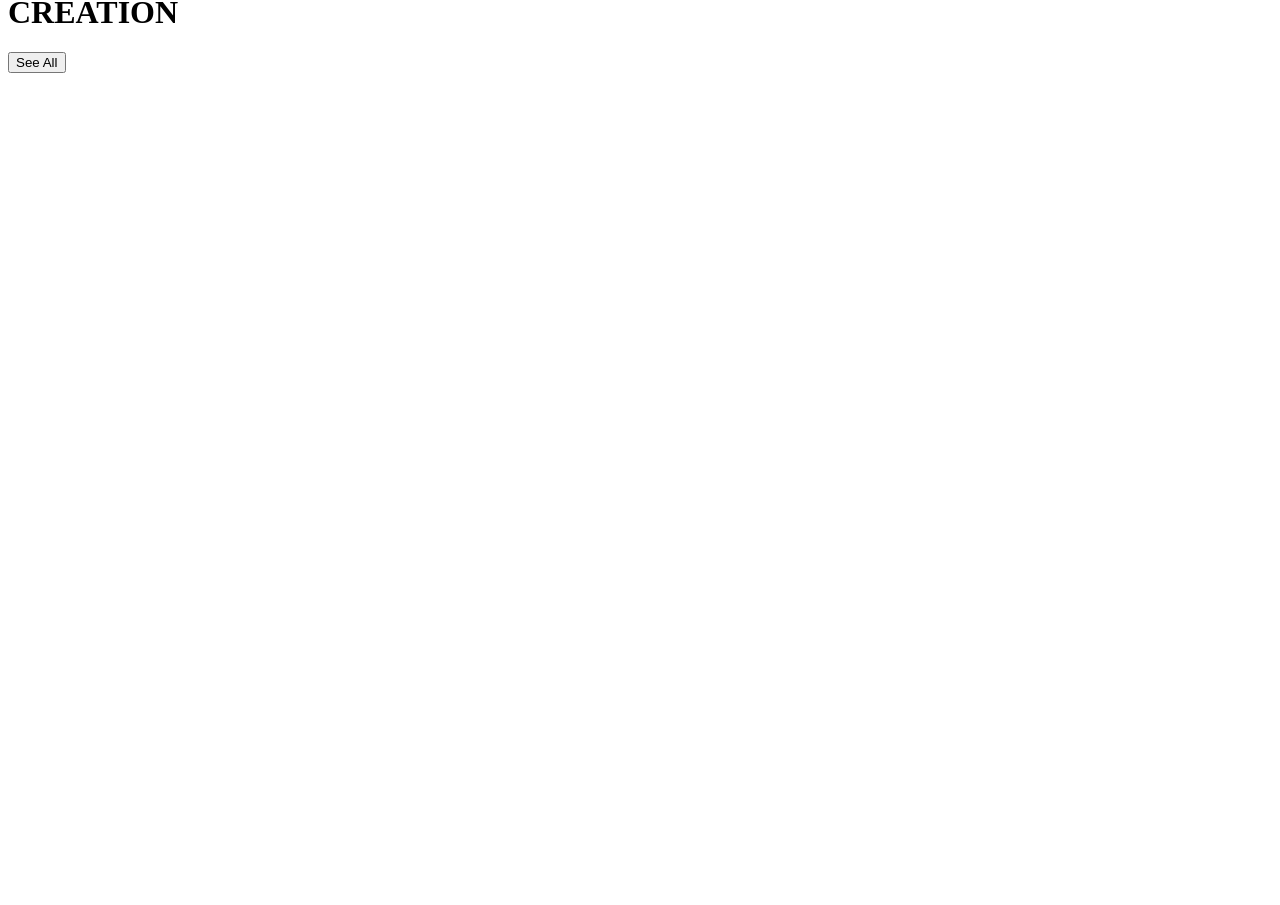
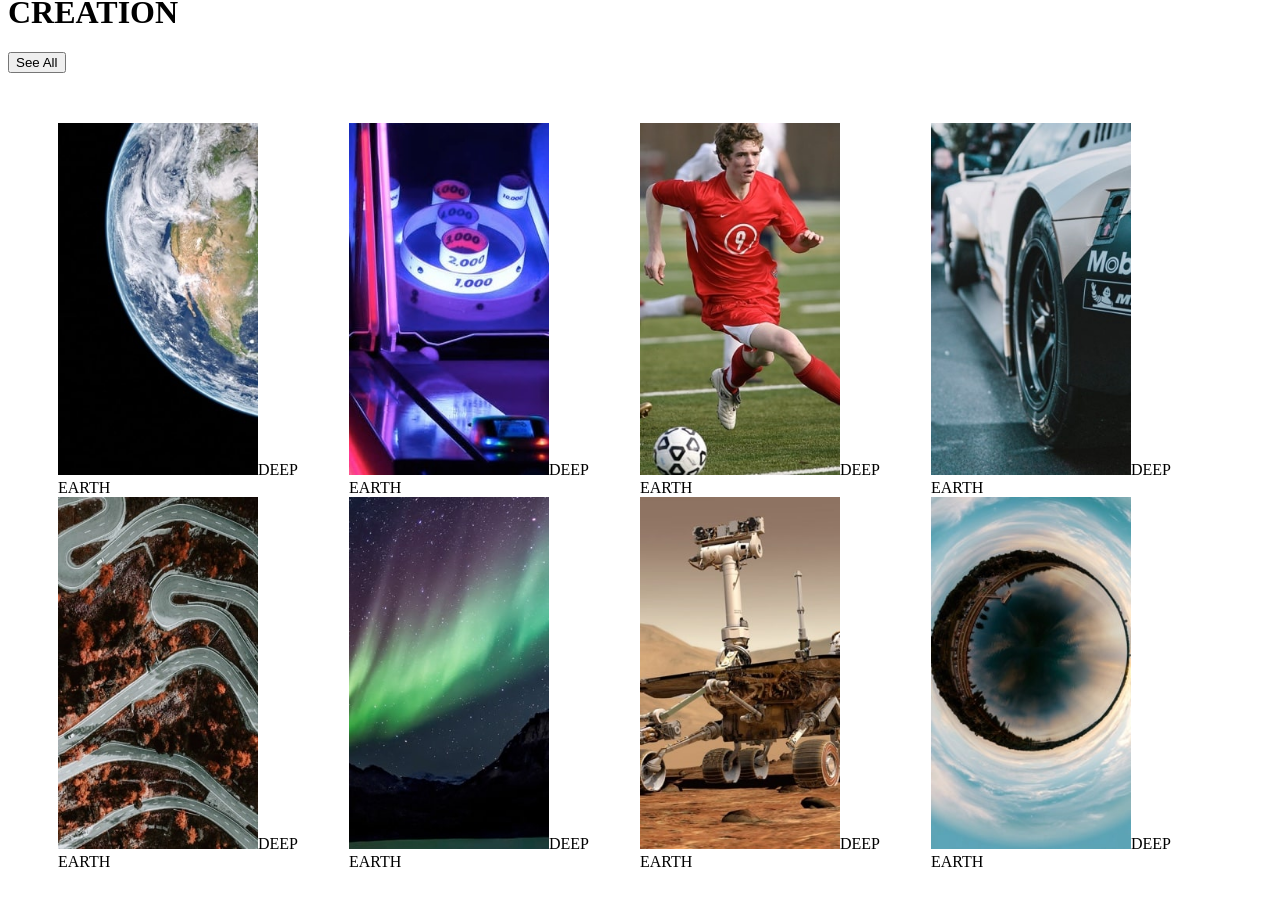
Before and after one commit to NerdsCube/loopstudios, a React (Create React App) app: page / in a window 1280 px wide. Shown: the part 860-1765 px from the top of the page. Before the commit the page ends 959 px from the top, so only its background shows below. Built offline with nearby package versions, Linux system fonts and the light colour scheme.

Commit message:
update creation component and create footer component

```diff
--- a/src/components/Creation.js
+++ b/src/components/Creation.js
@@ -16,7 +16,17 @@ function Creation() {
                 <button>See All</button>
             </div>
             <div className="creations">
-                <img />
+                <div className="grid">
+                    <img src={image2} />
+                    <label>DEEP EARTH</label>
+                </div>
+                <div className="grid"><img src={image6} /><label>DEEP EARTH</label></div>
+                <div className="grid"><img src={image8} /><label>DEEP EARTH</label></div>
+                <div className="grid"><img src={image5} /><label>DEEP EARTH</label></div>
+                <div className="grid"><img src={image4} /><label>DEEP EARTH</label></div>
+                <div className="grid"><img src={image7} /><label>DEEP EARTH</label></div>
+                <div className="grid"><img src={image1} /><label>DEEP EARTH</label></div>
+                <div className="grid"><img src={image3} /><label>DEEP EARTH</label></div>
             </div>
         </div>
     )
--- a/src/style.css
+++ b/src/style.css
@@ -42,5 +42,27 @@ fieldset{
 
 .interactive .sm{
     background-color: #fff;
+}
+
+.creations{
+    margin: 50px;
+}
+
+.grid img{
+    width: 200px;
+}
+
+@media screen and (min-width: 700px) {
+    .creations {
+        display: grid;
+        grid-template-columns: repeat(2, 1fr);
+    }
+}
+
+@media screen and (min-width: 1200px) {
+    .creations {
+        display: grid;
+        grid-template-columns: repeat(4, 1fr);
+    }
 
 }
```
Also changed, not shown: src/components/Footer.js (added, +11 -0 lines).
